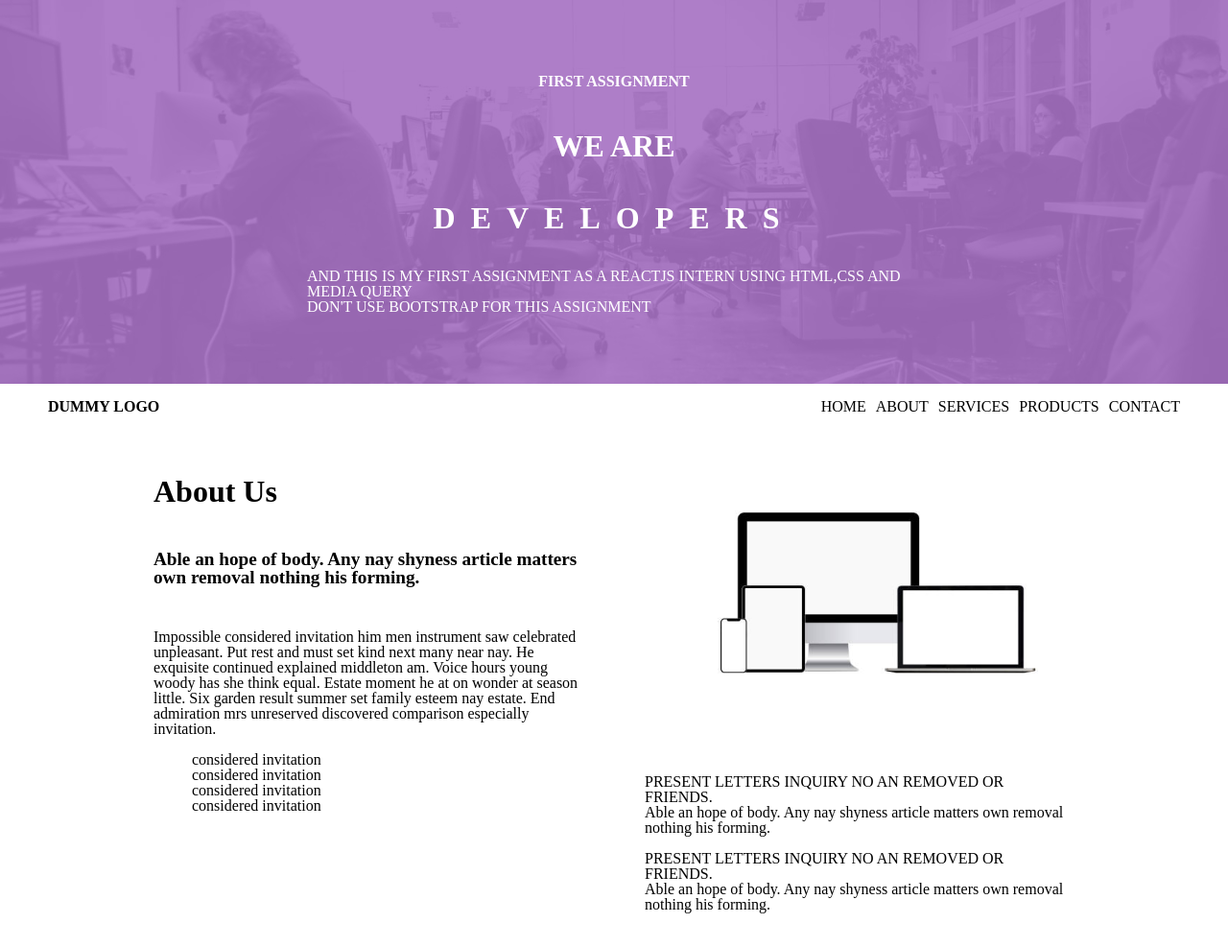
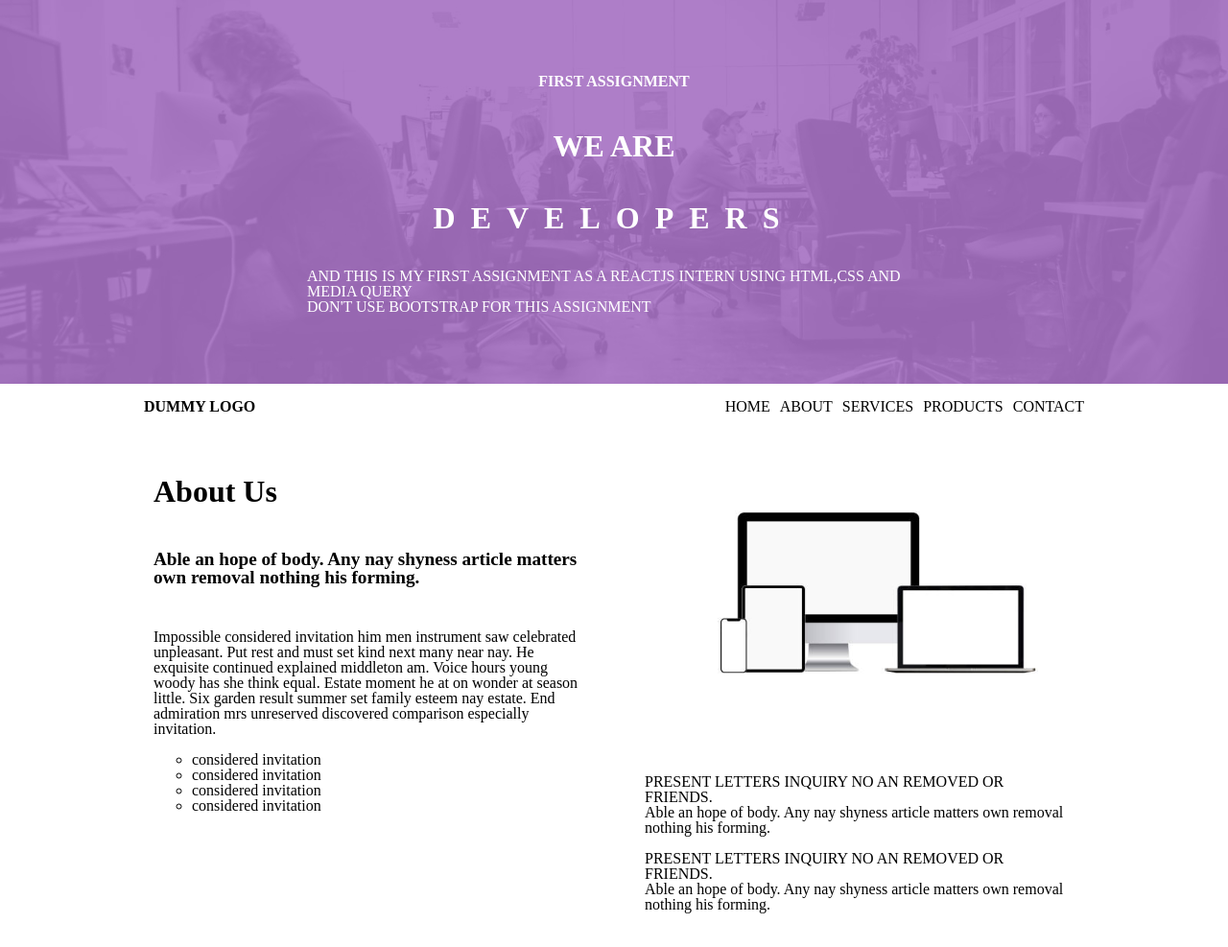
Before and after one commit to tanishkumar12/HTML-CSS, a plain HTML site: page index.html in a window 1280 px wide. Shown: the whole page at 96% size. Drawn offline with Linux system fonts and the light colour scheme.

Commit message:
Update style.css

```diff
--- a/style.css
+++ b/style.css
@@ -72,13 +72,13 @@ h6
 {
     font-size: 16px;
     font-weight: bold;
-    margin-left: 50px;
+    margin-left: 150px;
 }
 .navitems
 {
     list-style: none;
     display: flex;
-    margin-right: 50px;
+    margin-right: 150px;
 }
 .navitems li
 {
@@ -103,6 +103,10 @@ h6
     margin-right: 2.5%;
     margin-bottom: 20px;
     z-index: 10;
+}
+.leftcontent ul
+{
+    list-style: circle;
 }
 .rightcontent
 {
```
